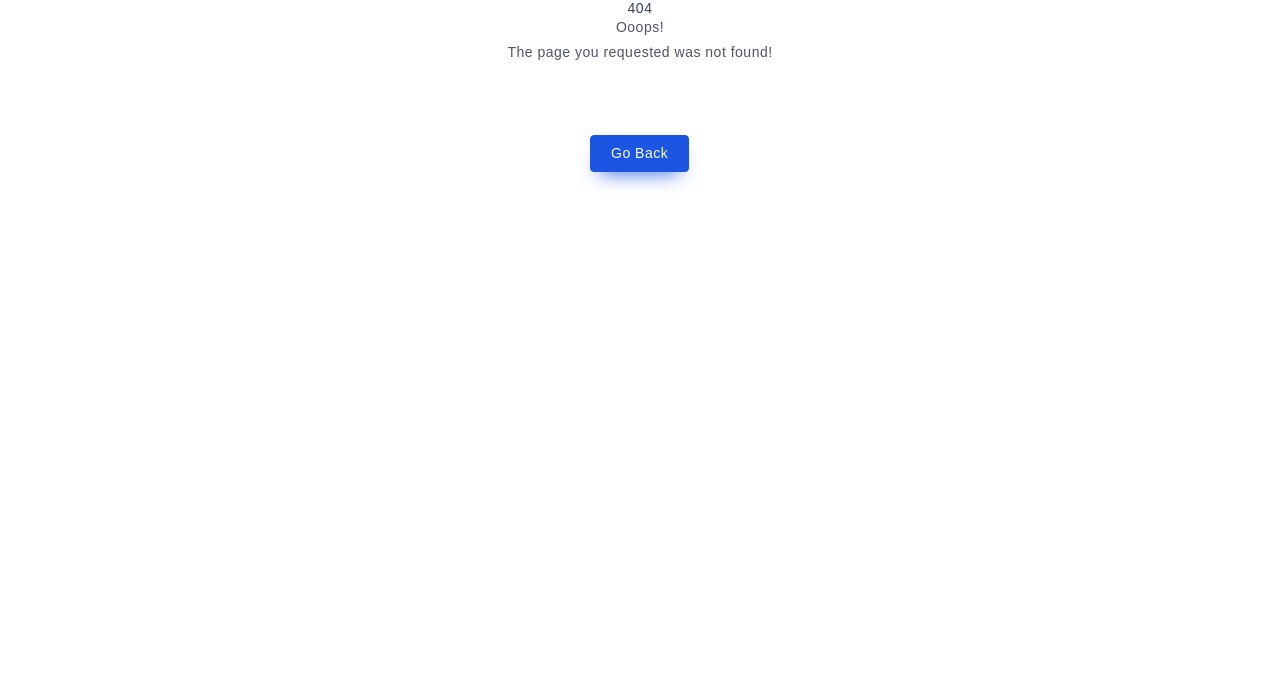
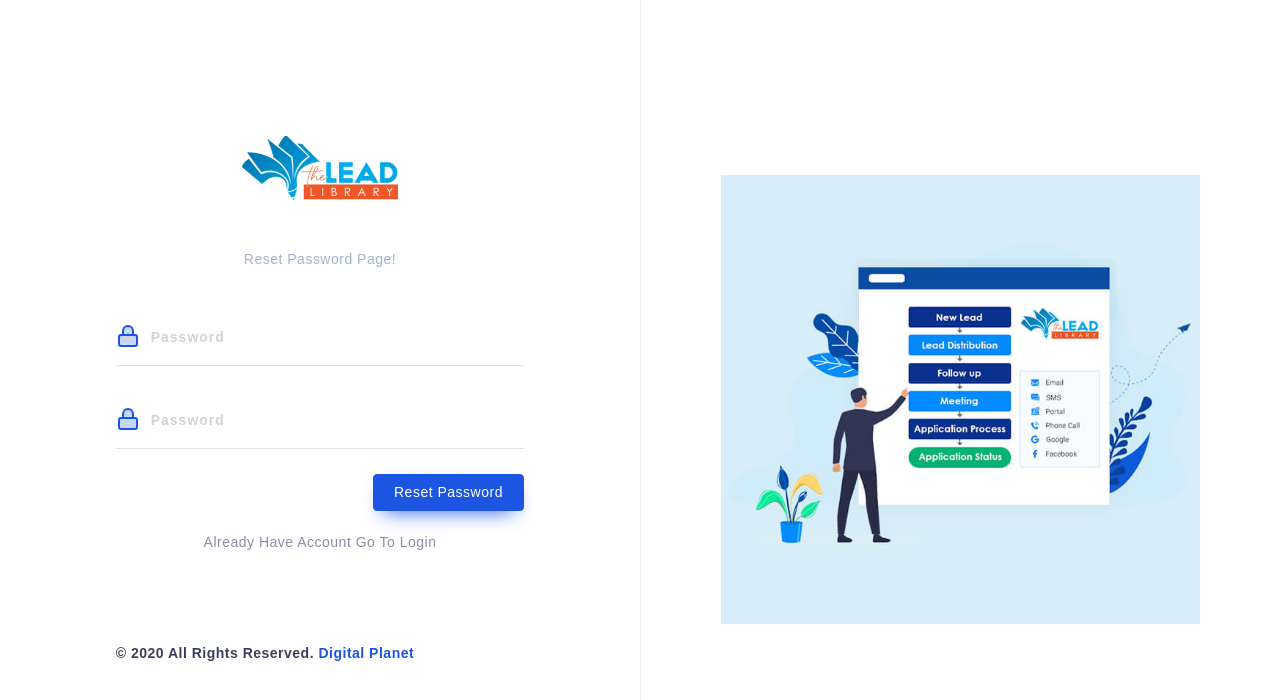
Before and after one commit to khantanvir/agentInvite, a Vue app: page /user/reset-password/token/1 in a window 1280 px wide. Before the commit this address had no page. Shown: the top 700 px of the page. Built offline with nearby package versions, Linux system fonts and the light colour scheme; what @hannanmiah/light-editor, v-calendar, vue3-apexcharts would draw is missing.

Commit message:
create new reset password page
Signed-off-by: master <tanvir.khan@penitt.com>

```diff
--- a/src/router/index.js
+++ b/src/router/index.js
@@ -84,6 +84,12 @@ const routes = [
     meta: { authOnly: true },
     redirect: "/dashboard",
   },
+  {
+    path: "/user/reset-password/token/:id",
+    name: "ConfirmForgotpassword",
+    component: () => import("@/views/auth/ConfirmForgotPassword.vue"),
+    //meta: { guestOnly: true },
+  },
   { path: "/:pathMatch(.*)*", name: "NotFound", component: () => import("@/views/NotFound.vue"), },
 
 ];
--- /dev/null
+++ b/src/views/auth/ConfirmForgotPassword.vue
@@ -0,0 +1,209 @@
+<template>
+  <div class="form-container">
+    <div class="form-form">
+      <div class="form-form-wrap">
+        <div class="form-container">
+          <div class="form-content">
+            <div class="form-header">
+              <img src="@/assets/img/logo.webp" />
+              <h1 class="">Reset Password Page!</h1>
+            </div>
+            <form class="text-left" @submit.prevent="handleSubmit">
+              <div class="form">
+                <div class="field-wrapper input">
+                    <svg
+                    xmlns="http://www.w3.org/2000/svg"
+                    width="24"
+                    height="24"
+                    viewBox="0 0 24 24"
+                    fill="none"
+                    stroke="currentColor"
+                    stroke-width="2"
+                    stroke-linecap="round"
+                    stroke-linejoin="round"
+                    class="feather feather-lock"
+                  >
+                    <rect x="3" y="11" width="18" height="11" rx="2" ry="2"></rect>
+                    <path d="M7 11V7a5 5 0 0 1 10 0v4"></path>
+                  </svg>
+                  <input type="hidden" name="token" v-model="token"/>
+                  <input
+                    id="password"
+                    v-model="form.password"
+                    name="password"
+                    type="password"
+                    class="form-control"
+                    placeholder="Password"
+                  />
+                  <span class="form-text text-danger" v-if="v$.password.$error">
+                    {{ v$.password.$errors[0].$message }}
+                  </span>
+
+                </div>
+                <div class="field-wrapper input">
+                    <svg
+                    xmlns="http://www.w3.org/2000/svg"
+                    width="24"
+                    height="24"
+                    viewBox="0 0 24 24"
+                    fill="none"
+                    stroke="currentColor"
+                    stroke-width="2"
+                    stroke-linecap="round"
+                    stroke-linejoin="round"
+                    class="feather feather-lock"
+                  >
+                    <rect x="3" y="11" width="18" height="11" rx="2" ry="2"></rect>
+                    <path d="M7 11V7a5 5 0 0 1 10 0v4"></path>
+                  </svg>
+                  <input
+                    id="confirm_password"
+                    v-model="form.confirm_password"
+                    name="confirm_password"
+                    type="password"
+                    class="form-control"
+                    placeholder="Password"
+                  />
+                  <span class="form-text text-danger" v-if="v$.confirm_password.$error">
+                    {{ v$.confirm_password.$errors[0].$message }}
+                  </span>
+
+                  <span v-if="errorMsg" class="text-danger">{{ errorMsg }}</span>
+                  <span v-if="successMsg" class="text-success">{{ successMsg }}</span>
+                </div>
+                <div class="d-sm-flex justify-content-between">
+                  <div class="field-wrapper toggle-pass">
+                  </div>
+                  <div class="field-wrapper">
+                    <button
+                      type="submit"
+                      class="btn btn-primary !inline-flex items-center justify-center space-x-2"
+                      :disabled="isPending"
+                    >
+                      <span v-if="!isPending">Reset Password</span>
+                      <span v-else>...</span>
+                    </button>
+                  </div>
+                </div><br>
+                <div class="text-center forgot-password-css">
+                  Already Have Account <a href="https://staging.theleadlibrary.com/login" >Go To Login</a>
+                </div>
+              </div>
+            </form>
+            <p class="terms-conditions">
+              © 2020 All Rights Reserved.
+              <a href="//digital-planet.co.uk" target="_blank">Digital Planet</a>
+            </p>
+          </div>
+        </div>
+      </div>
+    </div>
+    <div class="form-image">
+      <div class="l-image"></div>
+    </div>
+  </div>
+</template>
+<script setup>
+import { ref, computed, reactive } from 'vue'
+import { useRoute, useRouter } from 'vue-router'
+import { useStore } from 'vuex'
+import User from '@/apis/User'
+import Notify from '@/helpers/Notify'
+import Request from '../../apis/Request'
+import useVuelidate from '@vuelidate/core'
+import {
+  required,
+  email,
+  helpers,
+  sameAs,
+} from '@vuelidate/validators'
+
+const route = useRoute()
+const router = useRouter()
+const store = useStore()
+const token = ref('')
+const errorMsg = ref('')
+const successMsg = ref('')
+const errors = ref({})
+const $externalResults = ref({})
+const form = reactive({
+  password: '',
+  confirm_password:'',
+})
+const rules = computed(() => {
+  return {
+    password: {
+      required: helpers.withMessage('Password field is required!', required),
+
+    },
+    confirm_password: {
+      required: helpers.withMessage('Confirm Password field is required!', required),
+      sameAs: helpers.withMessage(
+        'Password and Confirmed Password Must be Same!',
+        sameAs(form.password)
+      ),
+    },
+
+  }
+})
+const v$ = useVuelidate(rules, form, { errors, $autoDirty: true, $lazy: false })
+
+const isPending = ref(false)
+//methods
+async function handleSubmit() {
+  v$.value.$validate()
+  if (!v$.value.$error) {
+    isPending.value = true
+    let data = new FormData()
+    data.append('password',form.password)
+    data.append('confirm_password',form.confirm_password)
+    data.append('token',token.value)
+    Request.POST_REQ(data, '/reset-password-confirm')
+    .then((res)=>{
+      console.log(res)
+      if(res.data.result.key==200){
+        isPending.value = false
+        form.password = null
+        form.confirm_password = null
+        successMsg.value = res.data.result.val
+        Notify.success('Successfully Change the Password. Goto Login!')
+      }
+      if(res.data.result.key==101){
+        isPending.value = false
+        errorMsg.value = res.data.result.val
+      }
+
+    })
+    .catch((err) => {
+      console.log(err)
+      isPending.value = false
+      errors.value = err.response.data.errors
+      Notify.error(errors.value)
+    })
+  }
+
+}
+async function fetchPrimary(){
+    console.log('called')
+    let slug = route.params.id
+    token.value = slug
+    console.log(token.value)
+}
+await fetchPrimary()
+</script>
+
+<style lang="scss">
+.form-header {
+  display: flex;
+  align-items: center;
+  flex-direction: column;
+
+  img {
+    padding-bottom: 50px;
+  }
+  h1 {
+    color: #a0b5d1;
+    padding-bottom: 40px;
+  }
+}
+</style>
```
